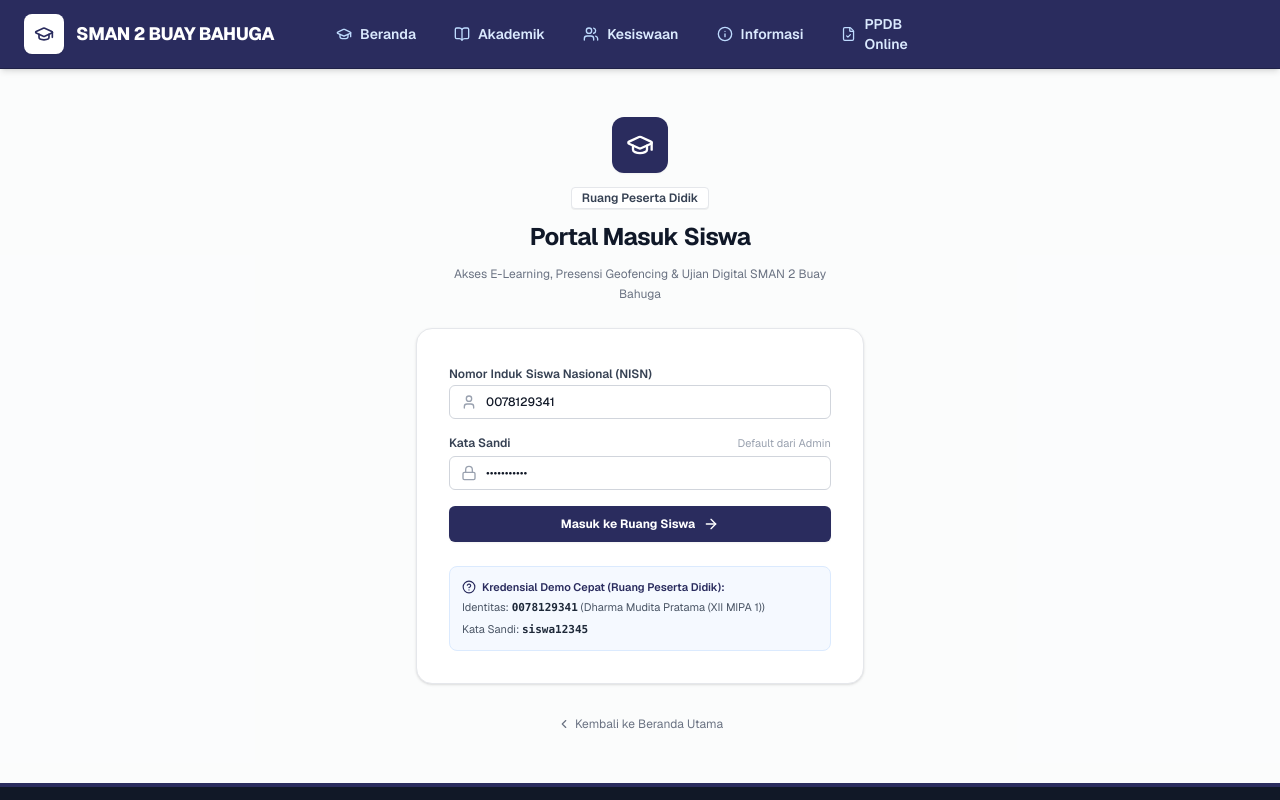
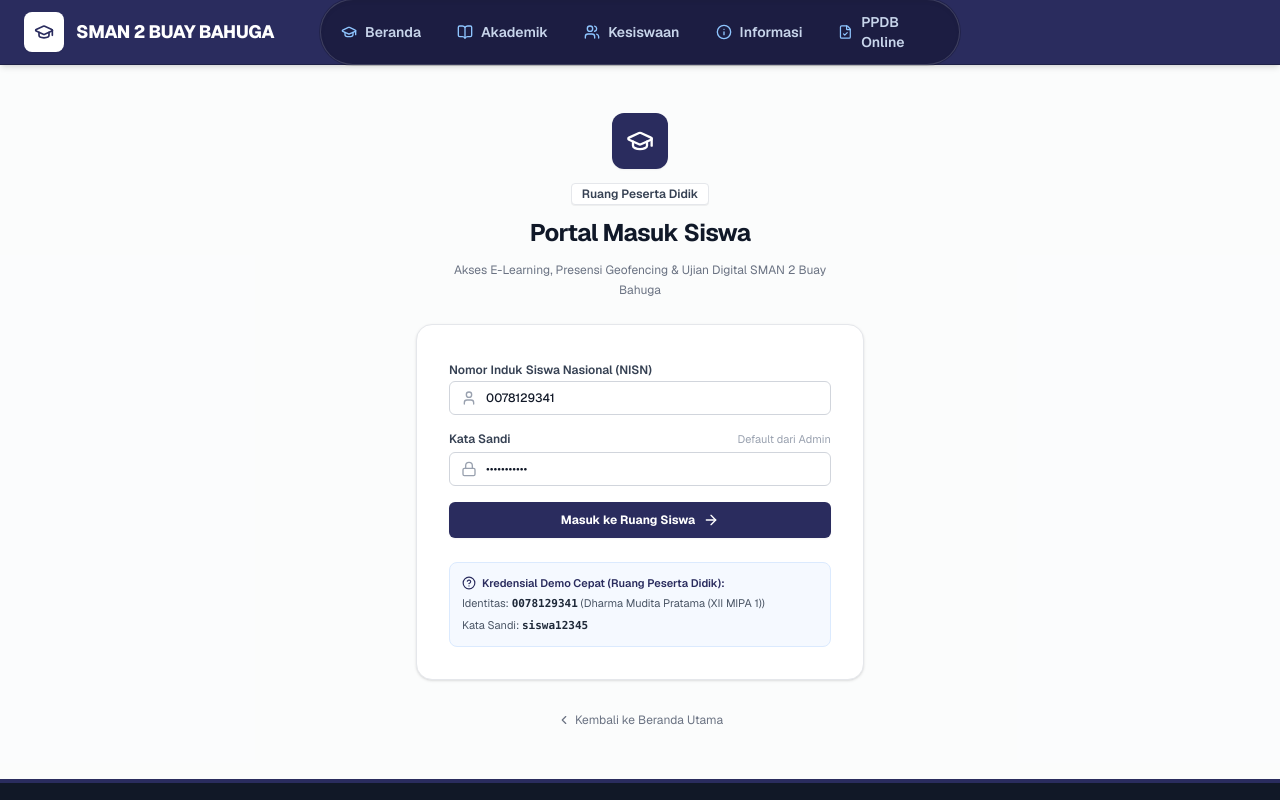
Before and after one commit to dharmamudita/smanegeri2buaybahuga, a Next.js app: page /login in a window 1280 px wide. Shown: the top 800 px of the page. Built offline with nearby package versions, Linux system fonts and the light colour scheme.

Commit message:
ui: ubah bentuk menu navbar menjadi kapsul pill melengkung (floating capsule) dengan tema #2A2C5E

```diff
--- a/src/components/common/InstitutionalHeader.tsx
+++ b/src/components/common/InstitutionalHeader.tsx
@@ -28,7 +28,7 @@ export default function InstitutionalHeader() {
   return (
     <header className="sticky top-0 z-50 w-full bg-[#2A2C5E] shadow-md border-b border-[#1F2147]">
       {/* Main Navbar */}
-      <div className="relative max-w-7xl mx-auto px-4 sm:px-6 py-3.5">
+      <div className="relative max-w-7xl mx-auto px-4 sm:px-6 py-3">
         <div className="flex items-center justify-between">
           {/* Logo & Nama Sekolah */}
           <Link href="/" className="flex items-center gap-3 group shrink-0">
@@ -40,8 +40,9 @@ export default function InstitutionalHeader() {
             </span>
           </Link>
 
-          {/* Navigasi Di Tengah (Centered Navigation Links) */}
-          <nav className="hidden lg:flex items-center gap-1.5 absolute left-1/2 -translate-x-1/2">
+          {/* Navigasi Kapsul / Pill Floating Di Tengah (Sesuai Referensi Gambar) */}
+          <nav className="hidden lg:flex items-center absolute left-1/2 -translate-x-1/2">
+            <div className="flex items-center gap-1 bg-[#1A1C3E]/85 backdrop-blur-md border border-white/15 p-1 rounded-full shadow-inner ring-1 ring-black/20">
               {navLinks.map((link) => {
                 const Icon = link.icon;
                 const isActive = pathname === link.href;
@@ -49,21 +50,22 @@ export default function InstitutionalHeader() {
                   <Link
                     key={link.href}
                     href={link.href}
-                  className={`flex items-center gap-2 px-4 py-2 text-sm font-semibold rounded-lg transition-all ${
+                    className={`flex items-center gap-2 px-4 py-2 text-xs sm:text-sm font-semibold rounded-full transition-all duration-200 ${
                       isActive
-                      ? "bg-white text-[#2A2C5E] shadow-xs"
-                      : "text-blue-100 hover:text-white hover:bg-white/10"
+                        ? "bg-[#3D4185] text-white shadow-sm border border-white/20"
+                        : "text-blue-100/90 hover:text-white hover:bg-white/10"
                     }`}
                   >
                     <Icon
                       className={`w-4 h-4 ${
-                      isActive ? "text-[#2A2C5E]" : "text-blue-200"
+                        isActive ? "text-white" : "text-blue-300"
                       }`}
                     />
                     <span>{link.label}</span>
                   </Link>
                 );
               })}
+            </div>
           </nav>
 
           {/* Mobile Menu Button */}
@@ -79,7 +81,7 @@ export default function InstitutionalHeader() {
 
       {/* Mobile Drawer */}
       {mobileMenuOpen && (
-        <div className="lg:hidden border-t border-[#1F2147] bg-[#1F2147] px-4 pt-3 pb-6 space-y-1.5 shadow-lg">
+        <div className="lg:hidden border-t border-[#1F2147] bg-[#1A1C3E] px-4 pt-3 pb-6 space-y-1.5 shadow-xl">
           {navLinks.map((link) => {
             const Icon = link.icon;
             const isActive = pathname === link.href;
@@ -88,15 +90,15 @@ export default function InstitutionalHeader() {
                 key={link.href}
                 href={link.href}
                 onClick={() => setMobileMenuOpen(false)}
-                className={`flex items-center gap-3 px-3.5 py-2.5 rounded-lg text-sm font-semibold transition-all ${
+                className={`flex items-center gap-3 px-4 py-2.5 rounded-full text-sm font-semibold transition-all ${
                   isActive
-                    ? "bg-white text-[#2A2C5E] shadow-xs"
+                    ? "bg-[#3D4185] text-white shadow-xs border border-white/20"
                     : "text-blue-100 hover:bg-white/10 hover:text-white"
                 }`}
               >
                 <Icon
                   className={`w-4 h-4 ${
-                    isActive ? "text-[#2A2C5E]" : "text-blue-200"
+                    isActive ? "text-white" : "text-blue-300"
                   }`}
                 />
                 <span>{link.label}</span>
```
Lines whose indentation alone changed are shown as unchanged.
